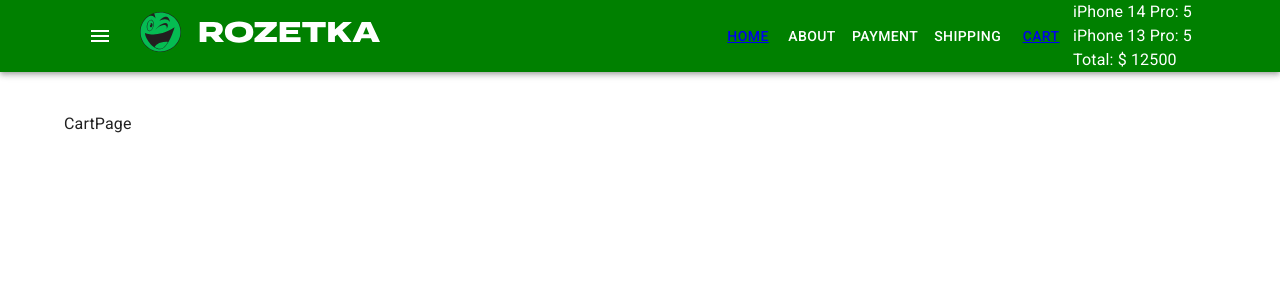
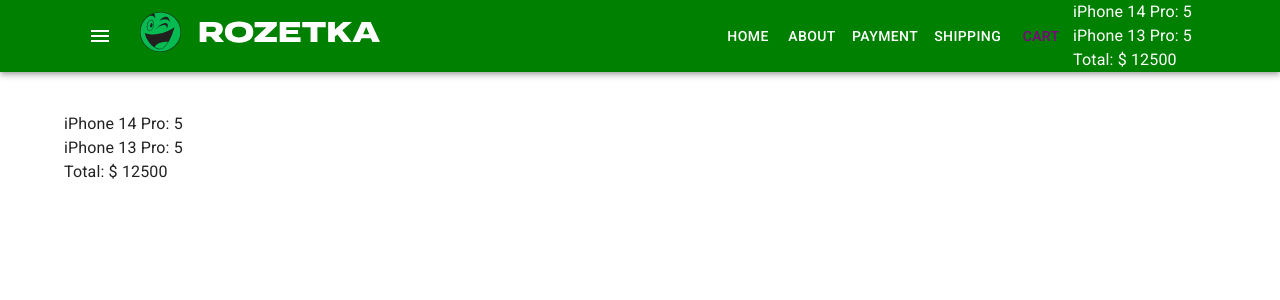
Before and after one commit to shege68/shop-project, a React (Create React App) app: page /cart in a window 1280 px wide. Shown: the top 300 px of the page. Built offline with nearby package versions, Linux system fonts and the light colour scheme.

Commit message:
додали нові компоненти

```diff
--- a/src/Container/App/App.tsx
+++ b/src/Container/App/App.tsx
@@ -38,7 +38,10 @@
                         path="/"
                         element={<Home addProductToCart={addProductToCart} />}
                     />
-                    <Route path="/cart" element={<CartPage />} />
+                    <Route
+                        path="/cart"
+                        element={<CartPage productsInCart={productsInCart} />}
+                    />
                 </Routes>
             </Container>
         </StyledEngineProvider>
--- a/src/components/CartHeader/CartHeader.tsx
+++ b/src/components/CartHeader/CartHeader.tsx
@@ -1,41 +1,17 @@
-import productsArray, { getProductsObject, Product } from 'utils/productsArray'
+import CartProductList from 'components/CartProductList/CartProductList'
+import CartTotal from 'components/CartTotal/CartTotal'
 
 type Props = {
     productsInCart: {
         [id: number]: number
     }
-    productsObject?: {
-        [id: number]: Product
-    }
 }
 
-const CartHeader = ({
-    productsInCart,
-    productsObject = getProductsObject(productsArray),
-}: Props) => {
-    console.log(productsObject)
-    console.log(productsArray)
-
+const CartHeader = ({ productsInCart }: Props) => {
     return (
         <div>
-            <div>
-                {Object.keys(productsInCart).map((productId) => (
-                    <div key={productId}>
-                        {productsObject[parseInt(productId)].title}:{' '}
-                        {productsInCart[parseInt(productId)]}
-                    </div>
-                ))}
-            </div>
-            <div>
-                Total: ${' '}
-                {Object.keys(productsInCart).reduce(
-                    (total, productId) =>
-                        total +
-                        productsInCart[parseInt(productId)] *
-                            productsObject[parseInt(productId)].price,
-                    0
-                )}
-            </div>
+            <CartProductList productsInCart={productsInCart} />
+            <CartTotal productsInCart={productsInCart} />
         </div>
     )
 }
--- /dev/null
+++ b/src/components/CartProductList/CartProductList.tsx
@@ -0,0 +1,27 @@
+import productsArray, { getProductsObject, Product } from 'utils/productsArray'
+
+type Props = {
+    productsInCart: {
+        [id: number]: number
+    }
+    productsObject?: {
+        [id: number]: Product
+    }
+}
+
+const CartProductList = ({
+    productsInCart,
+    productsObject = getProductsObject(productsArray),
+}: Props) => {
+    return (
+        <div>
+            {Object.keys(productsInCart).map((productId) => (
+                <div key={productId}>
+                    {productsObject[parseInt(productId)].title}:{' '}
+                    {productsInCart[parseInt(productId)]}
+                </div>
+            ))}
+        </div>
+    )
+}
+export default CartProductList
--- /dev/null
+++ b/src/components/CartTotal/CartTotal.tsx
@@ -0,0 +1,29 @@
+import productsArray, { Product, getProductsObject } from 'utils/productsArray'
+
+type Props = {
+    productsInCart: {
+        [id: number]: number
+    }
+    productsObject?: {
+        [id: number]: Product
+    }
+}
+
+const CartTotal = ({
+    productsInCart,
+    productsObject = getProductsObject(productsArray),
+}: Props) => {
+    return (
+        <div>
+            Total: ${' '}
+            {Object.keys(productsInCart).reduce(
+                (total, productId) =>
+                    total +
+                    productsInCart[parseInt(productId)] *
+                        productsObject[parseInt(productId)].price,
+                0
+            )}
+        </div>
+    )
+}
+export default CartTotal
--- a/src/components/Menu/Menu.tsx
+++ b/src/components/Menu/Menu.tsx
@@ -1,20 +1,17 @@
-import Button from '@mui/material/Button'
-import { NavLink } from 'react-router-dom'
+import MenuItem from './MenuItem'
 
 type Props = {}
+
 const Menu = (props: Props) => {
     return (
         <>
-            <Button color="inherit">
-                <NavLink to="/"> Home</NavLink>
-            </Button>
-            <Button color="inherit">About</Button>
-            <Button color="inherit">Payment</Button>
-            <Button color="inherit">Shipping</Button>
-            <Button color="inherit">
-                <NavLink to={'/cart'}> Cart</NavLink>
-            </Button>
+            <MenuItem to="/">Home</MenuItem>
+            <MenuItem to="/about">About</MenuItem>
+            <MenuItem to="/payment">Payment</MenuItem>
+            <MenuItem to="/shipping">Shipping</MenuItem>
+            <MenuItem to="/cart">Cart</MenuItem>
         </>
     )
 }
+
 export default Menu
--- /dev/null
+++ b/src/components/Menu/MenuItem.scss
@@ -0,0 +1,8 @@
+.menu-item {
+    text-decoration: none;
+    color: white;
+}
+.menu-item-active {
+    text-decoration: none;
+    color: purple;
+}
--- /dev/null
+++ b/src/components/Menu/MenuItem.tsx
@@ -0,0 +1,23 @@
+import Button from '@mui/material/Button'
+import { NavLink } from 'react-router-dom'
+import './MenuItem.scss'
+
+type Props = {
+    to: string
+    children: React.ReactNode
+}
+const MenuItem = ({ to, children }: Props) => {
+    return (
+        <Button color="inherit">
+            <NavLink
+                to={to}
+                className={({ isActive }) =>
+                    isActive ? 'menu-item-active' : 'menu-item'
+                }
+            >
+                {children}
+            </NavLink>
+        </Button>
+    )
+}
+export default MenuItem
--- a/src/pages/Cart/CartPage.tsx
+++ b/src/pages/Cart/CartPage.tsx
@@ -1,7 +1,19 @@
-type Props = {}
+import CartTotal from 'components/CartTotal/CartTotal'
+import CartProductList from 'components/CartProductList/CartProductList'
 
-const CartPage = (props: Props) => {
-    return <div>CartPage</div>
+type Props = {
+    productsInCart: {
+        [id: number]: number
+    }
+}
+
+const CartPage = ({ productsInCart }: Props) => {
+    return (
+        <div>
+            <CartProductList productsInCart={productsInCart} />
+            <CartTotal productsInCart={productsInCart} />
+        </div>
+    )
 }
 
 export default CartPage
```
